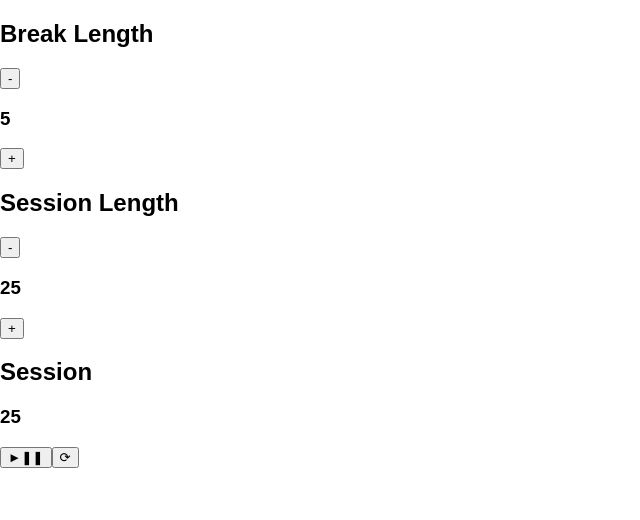
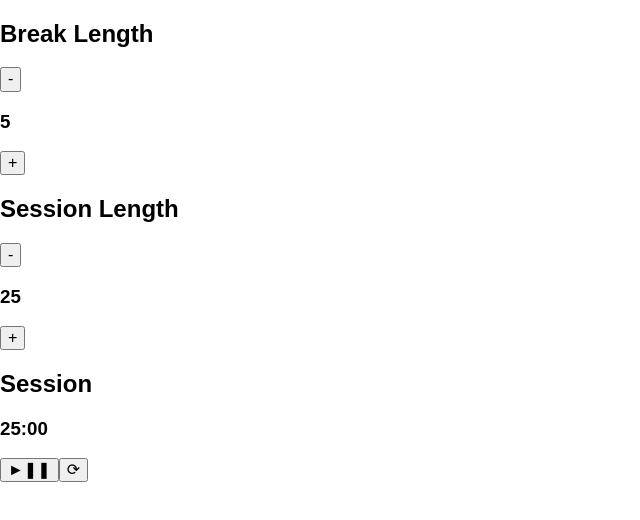
Before and after one commit to Marzdor/React-pomodoroClock, a React (Create React App) app: page / in a window 1280 px wide. Shown: the top 520 px of the page, without its empty margins (0-640 px from the left). Built offline with nearby package versions, Linux system fonts and the light colour scheme.

Commit message:
some form of countdown working

```diff
--- a/package.json
+++ b/package.json
@@ -3,6 +3,7 @@
   "version": "0.1.0",
   "private": true,
   "dependencies": {
+    "normalize.css": "^8.0.0",
     "react": "^16.4.2",
     "react-dom": "^16.4.2",
     "react-scripts": "1.1.4"
--- a/src/App.js
+++ b/src/App.js
@@ -1,4 +1,5 @@
 import React, { Component } from "react";
+
 import "./App.css";
 import Settings from "./Settings";
 import Timer from "./Timer";
@@ -9,17 +10,65 @@ class App extends Component {
     this.state = {
       sessionTime: 25,
       breakTime: 5,
-      timerRunning: false,
+      timerState: "off",
       currentTimer: "Session",
-      currentTime: 25
+      time: {},
+      seconds: 1500
     };
     this.handleSettingsClick = this.handleSettingsClick.bind(this);
+    this.handleStartStopClick = this.handleStartStopClick.bind(this);
+
+    this.timer = 0;
+    this.startTimer = this.startTimer.bind(this);
+    this.countDown = this.countDown.bind(this);
+  }
+
+  secondsToTime(secs) {
+    let divisor_for_minutes = secs % (60 * 60);
+    let minutes = Math.floor(divisor_for_minutes / 60);
+
+    let divisor_for_seconds = divisor_for_minutes % 60;
+    let seconds = Math.ceil(divisor_for_seconds);
+
+    if (seconds < 10) seconds = ("0" + seconds).slice(-2);
+    if (minutes < 10) minutes = ("0" + minutes).slice(-2);
+
+    let obj = {
+      m: minutes,
+      s: seconds
+    };
+    return obj;
+  }
+
+  componentDidMount() {
+    let timeLeftVar = this.secondsToTime(this.state.seconds);
+    this.setState({ time: timeLeftVar });
+  }
+
+  startTimer() {
+    if (this.timer === 0) {
+      this.timer = setInterval(this.countDown, 1000);
+    }
+  }
+
+  countDown() {
+    // Remove one second, set state so a re-render happens.
+    let seconds = this.state.seconds - 1;
+    this.setState({
+      time: this.secondsToTime(seconds),
+      seconds: seconds
+    });
+
+    // Check if we're at zero.
+    if (seconds === 0) {
+      clearInterval(this.timer);
+    }
   }
 
   handleSettingsClick(e) {
     const btn = e.target;
 
-    if (!this.state.timerRunning) {
+    if (this.state.timerState === "off") {
       if (/break/.test(btn.id)) {
         console.log(btn.innerHTML);
         btn.innerHTML === "+"
@@ -37,6 +86,18 @@ class App extends Component {
     }
   }
 
+  handleStartStopClick(e) {
+    if (this.state.currentTimer === "Session") {
+      let sec = this.state.sessionTime * 60;
+      this.setState({ seconds: sec });
+    } else if (this.state.currentTimer === "Break") {
+      let sec = this.state.sessionTime * 60;
+      this.setState({ seconds: sec });
+    }
+
+    this.startTimer();
+  }
+
   render() {
     return (
       <div id="App">
@@ -46,8 +107,11 @@ class App extends Component {
           sessionTime={this.state.sessionTime}
         />
         <Timer
-          timerText={this.state.currentTime}
+          timerMin={this.state.time.m}
+          timerSec={this.state.time.s}
           currentTimer={this.state.currentTimer}
+          timerState={this.state.timerState}
+          handleStartStopClick={this.handleStartStopClick}
         />
       </div>
     );
--- a/src/Timer.js
+++ b/src/Timer.js
@@ -4,8 +4,10 @@ const Timer = props => {
   return (
     <section>
       <h2 id="timer-label">{props.currentTimer}</h2>
-      <h3 id="time-left">{props.timerText}</h3>
-      <button id="start_stop">►❚❚</button>
+      <h3 id="time-left">{props.timerMin + ":" + props.timerSec}</h3>
+      <button id="start_stop" onClick={props.handleStartStopClick}>
+        ►❚❚
+      </button>
       <button id="reset">⟳</button>
     </section>
   );
--- a/src/index.js
+++ b/src/index.js
@@ -2,5 +2,6 @@ import React from "react";
 import ReactDOM from "react-dom";
 import "./index.css";
 import App from "./App";
+import "normalize.css";
 
 ReactDOM.render(<App />, document.getElementById("root"));
```
Also changed, not shown: 1 other file (tests, documents, lock files or other folders).
